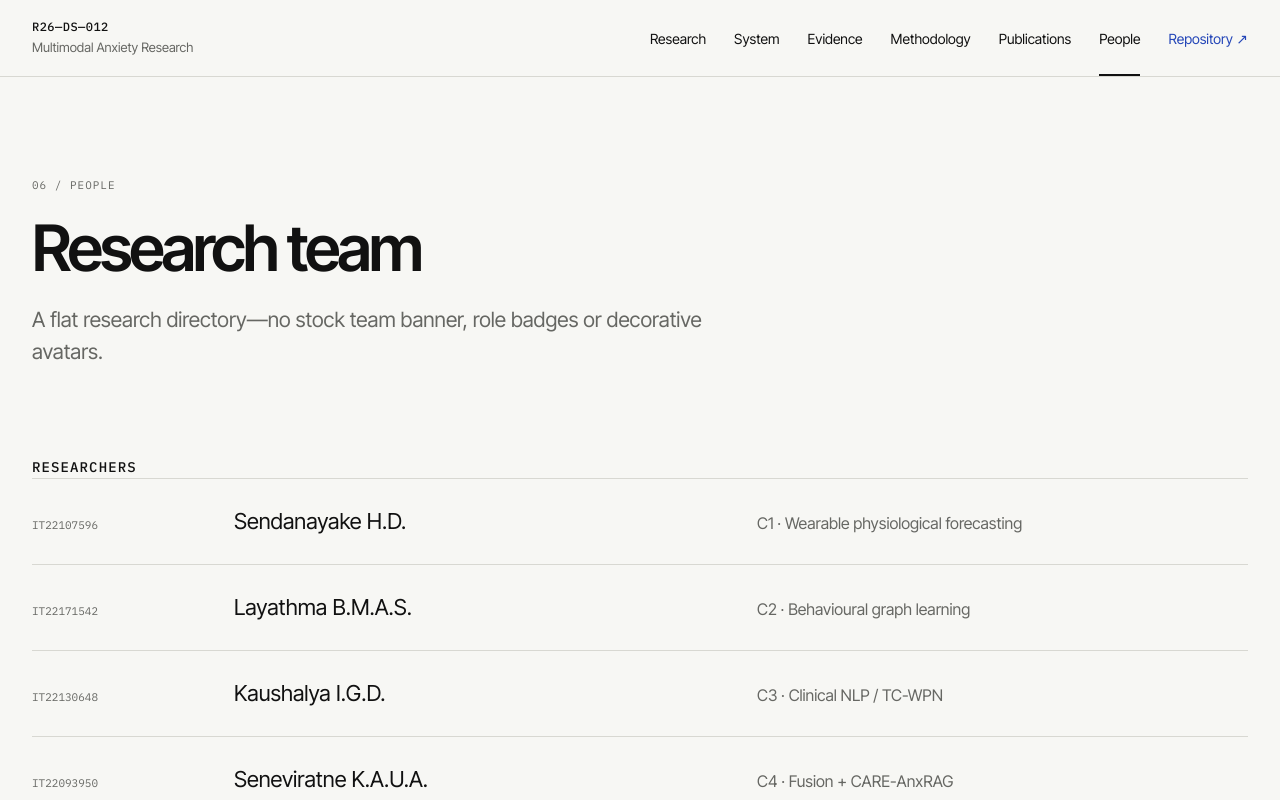
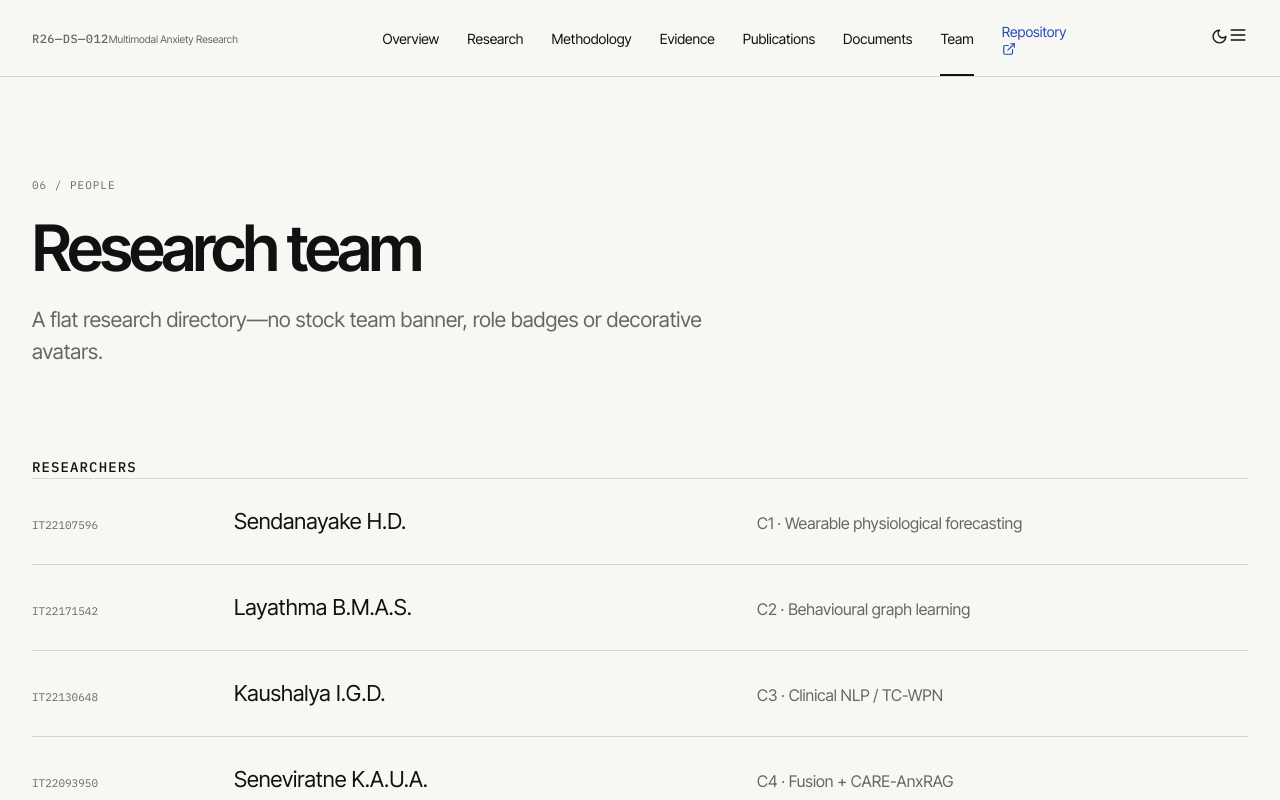
Before and after one commit to dulhara79/anxiety_research_website, a React (Vite) app in the folder research-website/: page /#/team in a window 1280 px wide. Shown: the top 800 px of the page. Built offline with nearby package versions, Linux system fonts and the light colour scheme.

Commit message:
Redesign research experience foundation

```diff
--- a/research-website/src/components/Navbar.jsx
+++ b/research-website/src/components/Navbar.jsx
@@ -1,4 +1,88 @@
-import { useState } from 'react'
+import { useEffect, useState } from 'react'
 import { NavLink } from 'react-router-dom'
-const nav=[['Research','/'],['System','/components'],['Evidence','/results'],['Methodology','/methodology'],['Publications','/publications'],['People','/team']]
-export default function Navbar(){const [open,setOpen]=useState(false);return <header className="site-header"><div className="nav-shell"><NavLink to="/" className="brand" onClick={()=>setOpen(false)}><strong>R26—DS—012</strong><span>Multimodal Anxiety Research</span></NavLink><button className="menu" onClick={()=>setOpen(!open)} aria-expanded={open}>Menu</button><nav className={open?'nav-links open':'nav-links'}>{nav.map(([n,p])=><NavLink key={p} to={p} onClick={()=>setOpen(false)} className={({isActive})=>isActive?'active':''}>{n}</NavLink>)}<a href="https://github.com/dulhara79/R26-DS-012" target="_blank" rel="noreferrer">Repository ↗</a></nav></div></header>}
+import { Menu, Moon, Sun, X, ExternalLink } from 'lucide-react'
+
+const nav = [
+  ['Overview', '/'],
+  ['Research', '/research'],
+  ['Methodology', '/methodology'],
+  ['Evidence', '/evidence'],
+  ['Publications', '/publications'],
+  ['Documents', '/documents'],
+  ['Team', '/team'],
+]
+
+function getInitialTheme() {
+  if (typeof window === 'undefined') return 'light'
+  const stored = window.localStorage.getItem('research-theme')
+  if (stored === 'dark' || stored === 'light') return stored
+  return window.matchMedia?.('(prefers-color-scheme: dark)').matches ? 'dark' : 'light'
+}
+
+export default function Navbar() {
+  const [open, setOpen] = useState(false)
+  const [theme, setTheme] = useState(getInitialTheme)
+
+  useEffect(() => {
+    document.documentElement.dataset.theme = theme
+    window.localStorage.setItem('research-theme', theme)
+  }, [theme])
+
+  const close = () => setOpen(false)
+
+  return (
+    <header className="site-header">
+      <div className="nav-shell">
+        <NavLink to="/" className="brand" onClick={close} aria-label="R26-DS-012 home">
+          <span className="brand-mark" aria-hidden="true">
+            <i /><i /><i />
+          </span>
+          <span className="brand-copy">
+            <strong>R26—DS—012</strong>
+            <small>Multimodal Anxiety Research</small>
+          </span>
+        </NavLink>
+
+        <nav className={open ? 'nav-links open' : 'nav-links'} aria-label="Primary navigation">
+          {nav.map(([name, path]) => (
+            <NavLink
+              key={path}
+              to={path}
+              onClick={close}
+              className={({ isActive }) => isActive ? 'active' : ''}
+            >
+              {name}
+            </NavLink>
+          ))}
+          <a
+            className="repo-link"
+            href="https://github.com/dulhara79/R26-DS-012"
+            target="_blank"
+            rel="noreferrer"
+          >
+            Repository <ExternalLink size={14} />
+          </a>
+        </nav>
+
+        <div className="nav-actions">
+          <button
+            className="icon-button"
+            onClick={() => setTheme(theme === 'light' ? 'dark' : 'light')}
+            aria-label={theme === 'light' ? 'Switch to dark mode' : 'Switch to light mode'}
+            title={theme === 'light' ? 'Dark mode' : 'Light mode'}
+          >
+            {theme === 'light' ? <Moon size={17} /> : <Sun size={17} />}
+          </button>
+          <button
+            className="menu-button"
+            onClick={() => setOpen(!open)}
+            aria-expanded={open}
+            aria-label={open ? 'Close menu' : 'Open menu'}
+          >
+            {open ? <X size={20} /> : <Menu size={20} />}
+          </button>
+        </div>
+      </div>
+    </header>
+  )
+}
```
